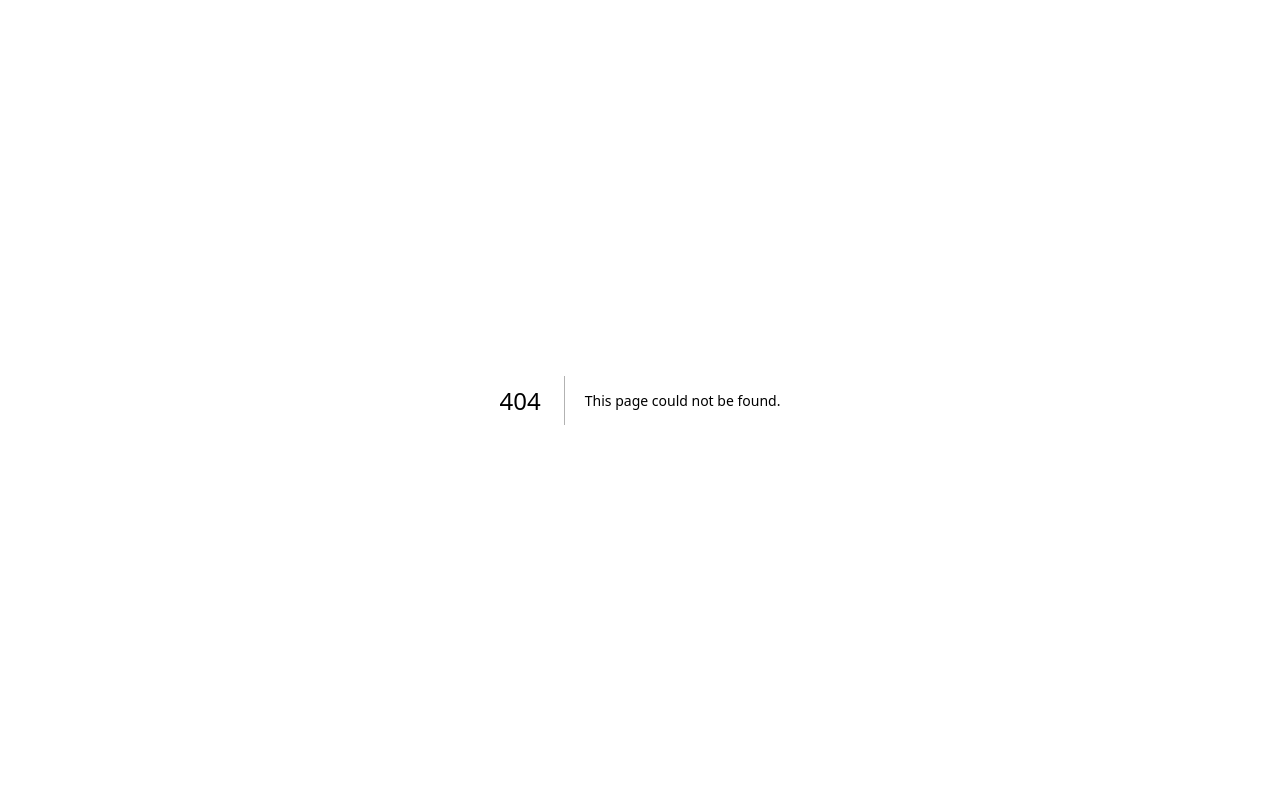
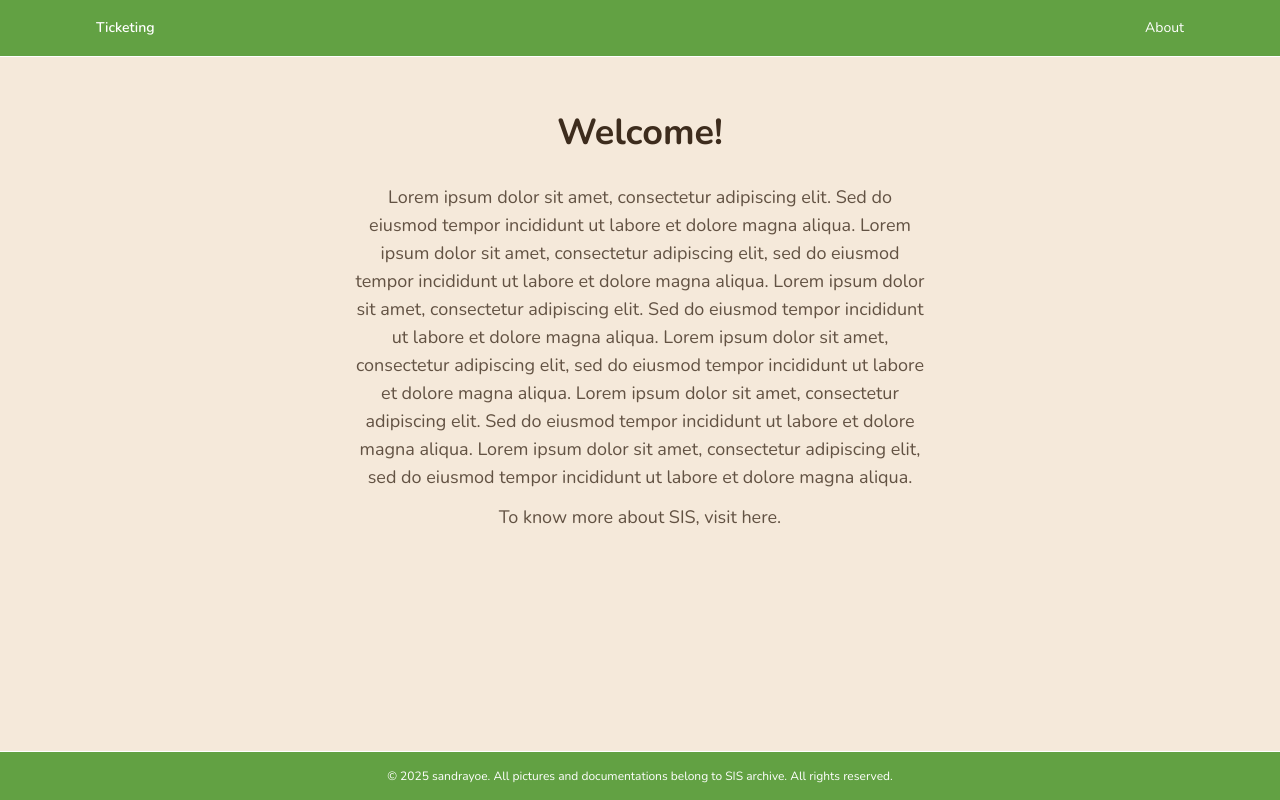
Before and after one commit to sandrayoe/Ticketing_SIS_2025, a Next.js app in the folder ticketing-2025/: page /about in a window 1280 px wide. Before the commit this address had no page. Built offline with nearby package versions, Linux system fonts and the light colour scheme; a web font is replaced by a local one.

Commit message:
landing page and about page. header edit.

```diff
--- /dev/null
+++ b/ticketing-2025/app/about/page.tsx
@@ -0,0 +1,48 @@
+"use client";
+
+import { useState } from "react";
+
+const shell = "mx-auto w-full max-w-6xl px-4 sm:px-6 lg:px-8";
+
+export default function aboutPage() {
+
+  return (
+    <div className="min-h-svh flex flex-col bg-earthy-light text-earthy-dark">
+      {/* Navigation (GREEN) */}
+      <header className="border-b bg-earthy-green text-white">
+        <nav className={`${shell} flex h-14 items-center justify-between`}>
+          <a href="/" className="text-sm font-semibold">Ticketing</a>
+          <div className="hidden sm:flex gap-6 text-sm">
+            <a href="/about" className="hover:underline">About</a>
+          </div>
+        </nav>
+      </header>
+
+      {/* Main */}
+      <main className={`${shell} grow py-10 sm:py-14`}>
+        {/* Welcome */}
+        <div className="mx-auto max-w-xl text-center">
+          <h1 className="text-3xl font-bold sm:text-4xl">Welcome!</h1>
+          <p className="mt-3 text-earthy-dark/80 sm:text-lg">
+            Lorem ipsum dolor sit amet, consectetur adipiscing elit. Sed do eiusmod tempor incididunt ut labore et dolore magna aliqua.
+            Lorem ipsum dolor sit amet, consectetur adipiscing elit, sed do eiusmod tempor incididunt ut labore et dolore magna aliqua.
+            Lorem ipsum dolor sit amet, consectetur adipiscing elit. Sed do eiusmod tempor incididunt ut labore et dolore magna aliqua.
+            Lorem ipsum dolor sit amet, consectetur adipiscing elit, sed do eiusmod tempor incididunt ut labore et dolore magna aliqua.
+            Lorem ipsum dolor sit amet, consectetur adipiscing elit. Sed do eiusmod tempor incididunt ut labore et dolore magna aliqua.
+            Lorem ipsum dolor sit amet, consectetur adipiscing elit, sed do eiusmod tempor incididunt ut labore et dolore magna aliqua.
+          </p>
+        </div>
+        <div className="mx-auto max-w-xl text-center">
+          <p className="mt-3 text-earthy-dark/80 sm:text-lg"> To know more about SIS, visit <a href="https://svensk-indonesiska.se/" className="hover:underline" target="_blank">here.</a></p>
+        </div>
+      </main>
+
+      {/* Footer (GREEN) */}
+      <footer className="mt-6 border-t bg-earthy-green text-white">
+        <div className={`${shell} py-4 text-center text-xs`}>
+          © 2025 sandrayoe. All pictures and documentations belong to SIS archive. All rights reserved.
+        </div>
+      </footer>
+    </div>
+  );
+}
--- a/ticketing-2025/app/globals.css
+++ b/ticketing-2025/app/globals.css
@@ -31,3 +31,7 @@ body {
   color: var(--foreground);
   font-family: "Nunito", sans-serif;
 }
+
+h1{
+  margin-bottom: 30px;
+}
--- a/ticketing-2025/app/layout.tsx
+++ b/ticketing-2025/app/layout.tsx
@@ -28,9 +28,7 @@ export default function RootLayout({
         <link href="https://fonts.googleapis.com/css2?family=Funnel+Display:wght@300..800&family=Nunito:ital,wght@0,200..1000;1,200..1000&family=Roboto:ital,wght@0,100..900;1,100..900&display=swap" rel="stylesheet" />
       </head>
 
-      <body
-        className={`${geistSans.variable} ${geistMono.variable} antialiased`}
-      >
+      <body className={`${geistSans.variable} ${geistMono.variable} antialiased`}>
         {children}
       </body>
     </html>
```
Also changed, not shown: ticketing-2025/app/register/page.tsx (renamed from ticketing-2025/app/public/register/page.tsx).
